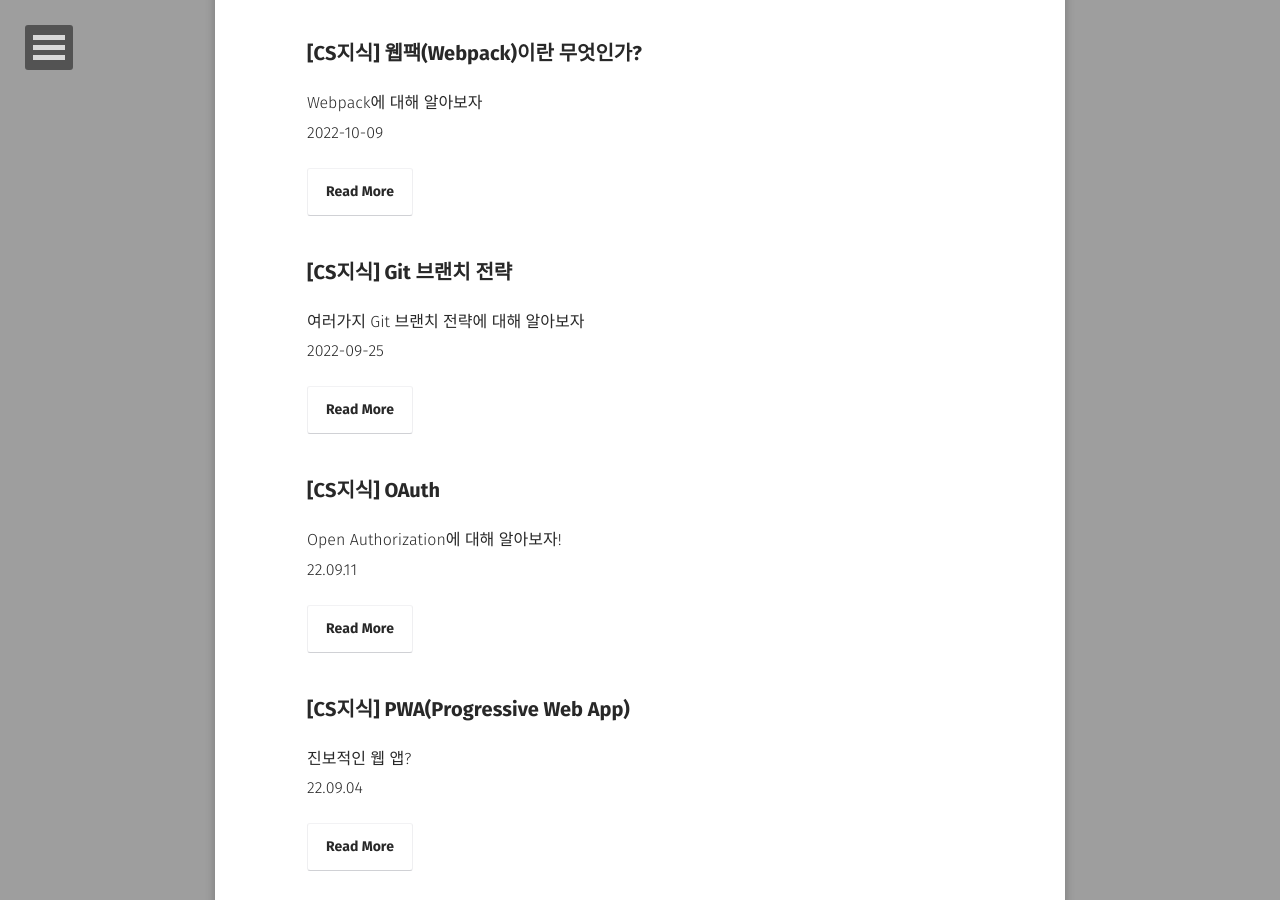
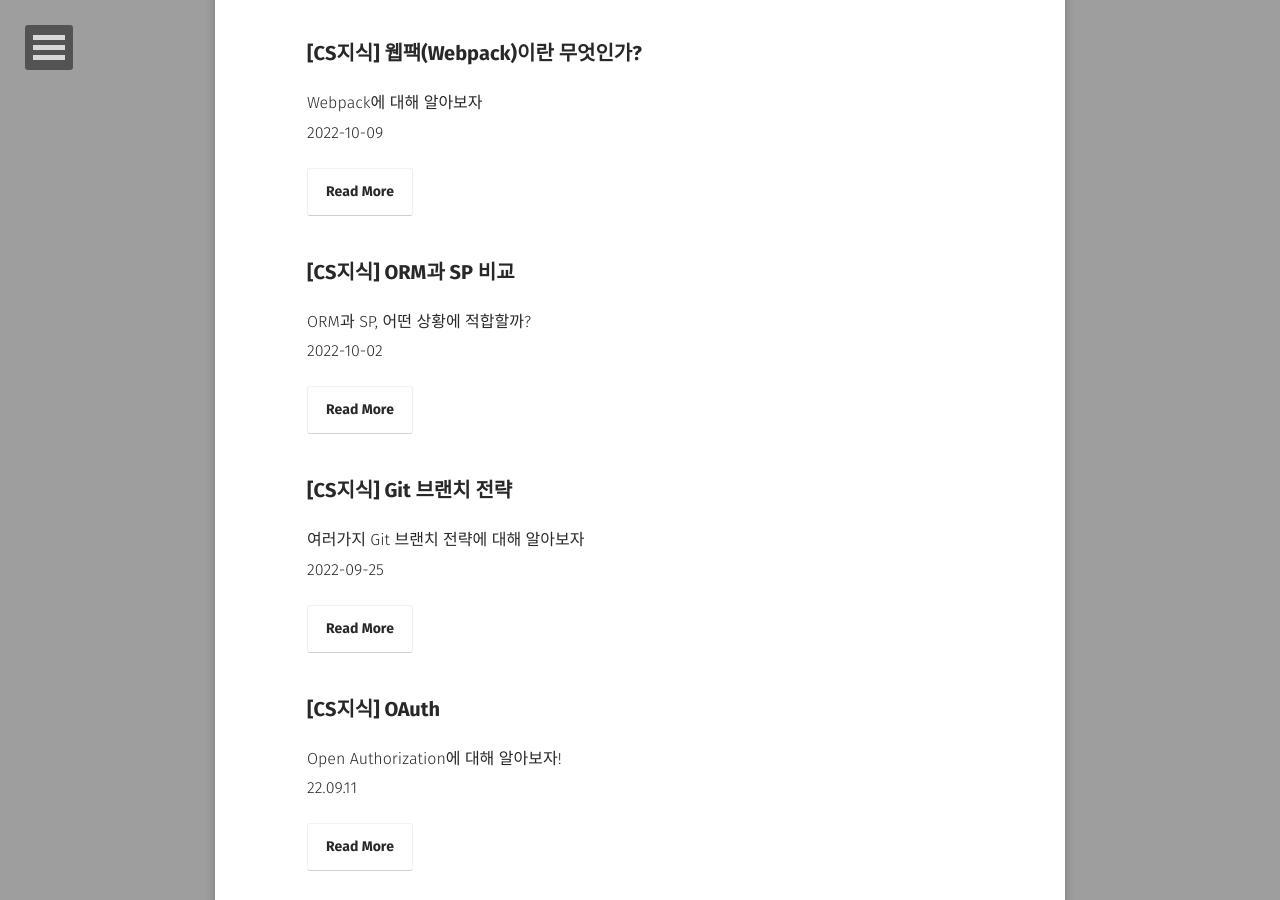
Before and after one commit to KYJKY/KYJKY.github.io, a Jekyll site: the page built from cs/index.md, in a window 1280 px wide and 900 px high, scrolled down 483 px. Built offline with Jekyll 4.4.1, drawn with Linux system fonts in a browser that asks for light colours; some web fonts are replaced; comment, search, counter and statistics services are not loaded; a file with an impossible date is left out.

Commit message:
날짜수정2

```diff
--- a/_posts/2022-10-02-[CS-15].markdown
+++ b/_posts/2022-10-02-[CS-15].markdown
@@ -1,7 +1,7 @@
 ---
 layout: post
 title: "[CS지식] ORM과 SP 비교"
-date: 2022-09-64 20:14:09 +09:00
+date: 2022-10-02 20:14:09 +09:00
 excerpt: "ORM과 SP, 어떤 상황에 적합할까? <br>2022-10-02"
 cs: true
 categories: cs
```
